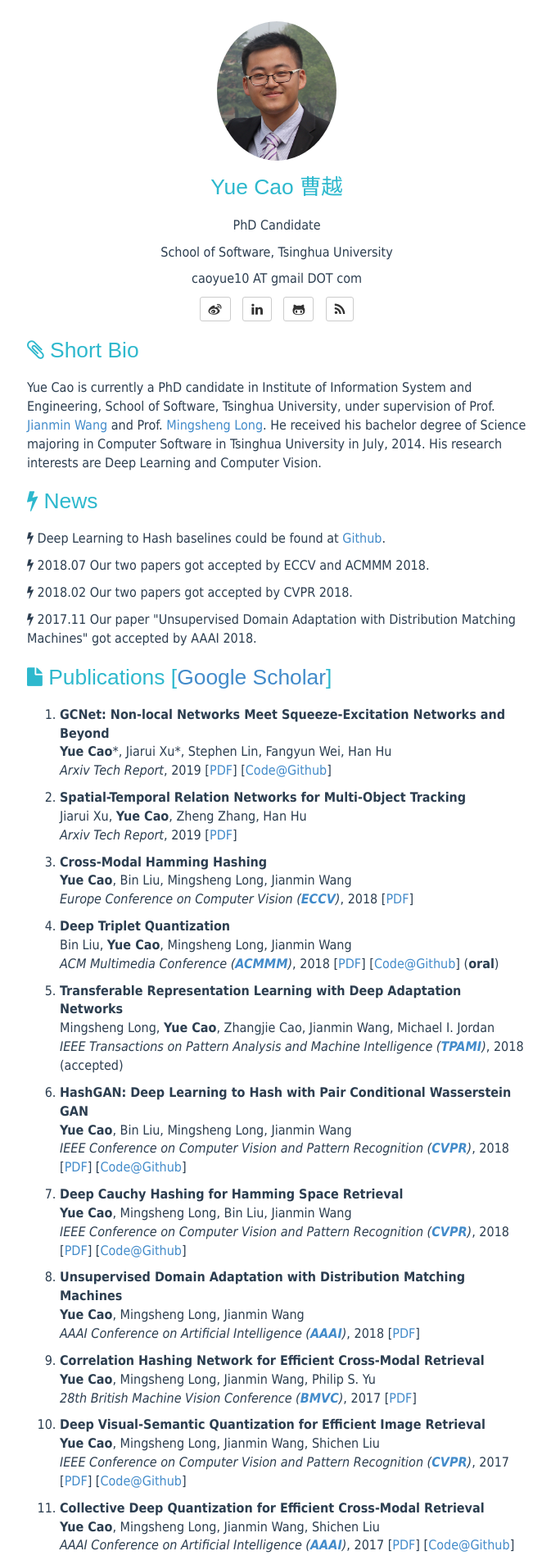
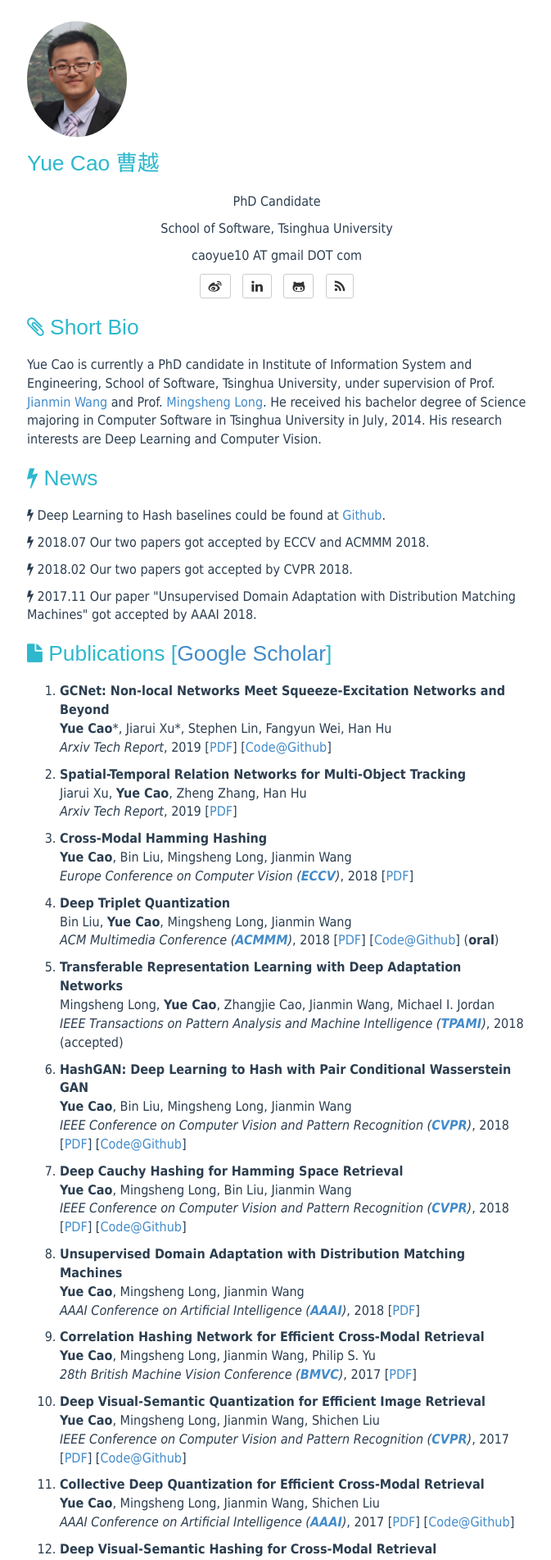
Before and after one commit to caoyue10/caoyue10.github.io, a Jekyll site: the page built from index.html, in a window 1280 px wide. Shown: the top 1903 px of the page at 82% size, without its empty margins (238-911 px from the left). Built offline with Jekyll 4.4.1, drawn with Linux system fonts in a browser that asks for light colours; the list of posts is cut into pages by our own code.

Commit message:
Update index.html

```diff
--- a/index.html
+++ b/index.html
@@ -3,12 +3,12 @@ layout: page
 tagline:
 ---
 
-<div id="contact-list" class="text-center">
+<div id="contact-list" class="left">
 	<a href="{{ site.BASE_PATH }}/">
-		<img src="{{ site.BASE_PATH }}assets/media/profile.png" class="img-circle" width="24%" />
+		<img src="{{ site.BASE_PATH }}assets/media/profile.png" class="img-circle" width="20%" />
 	</a>
 </div>
-<div id="contact-list" class="text-center" width="30%">
+<div id="contact-list" class="right">
     <h1>Yue Cao 曹越</h1>
     <p class="text-center">PhD Candidate</p>
     <!--<div class="text-center"><a href="http://www.thss.tsinghua.edu.cn/">School of Software</a>, <a href="http://www.tsinghua.edu.cn/publish/newthu/index.html">Tsinghua University</a></div>-->
```
